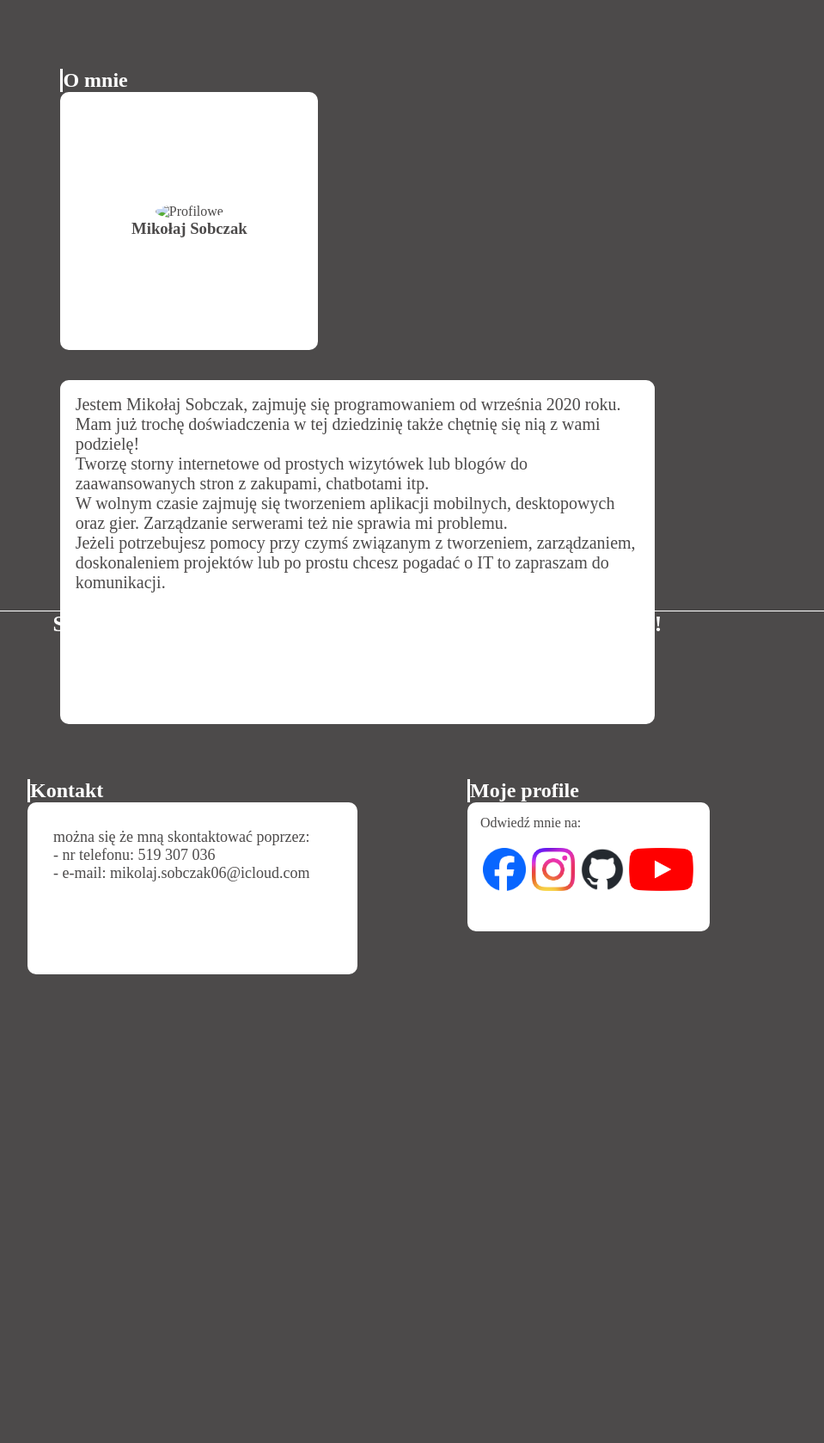
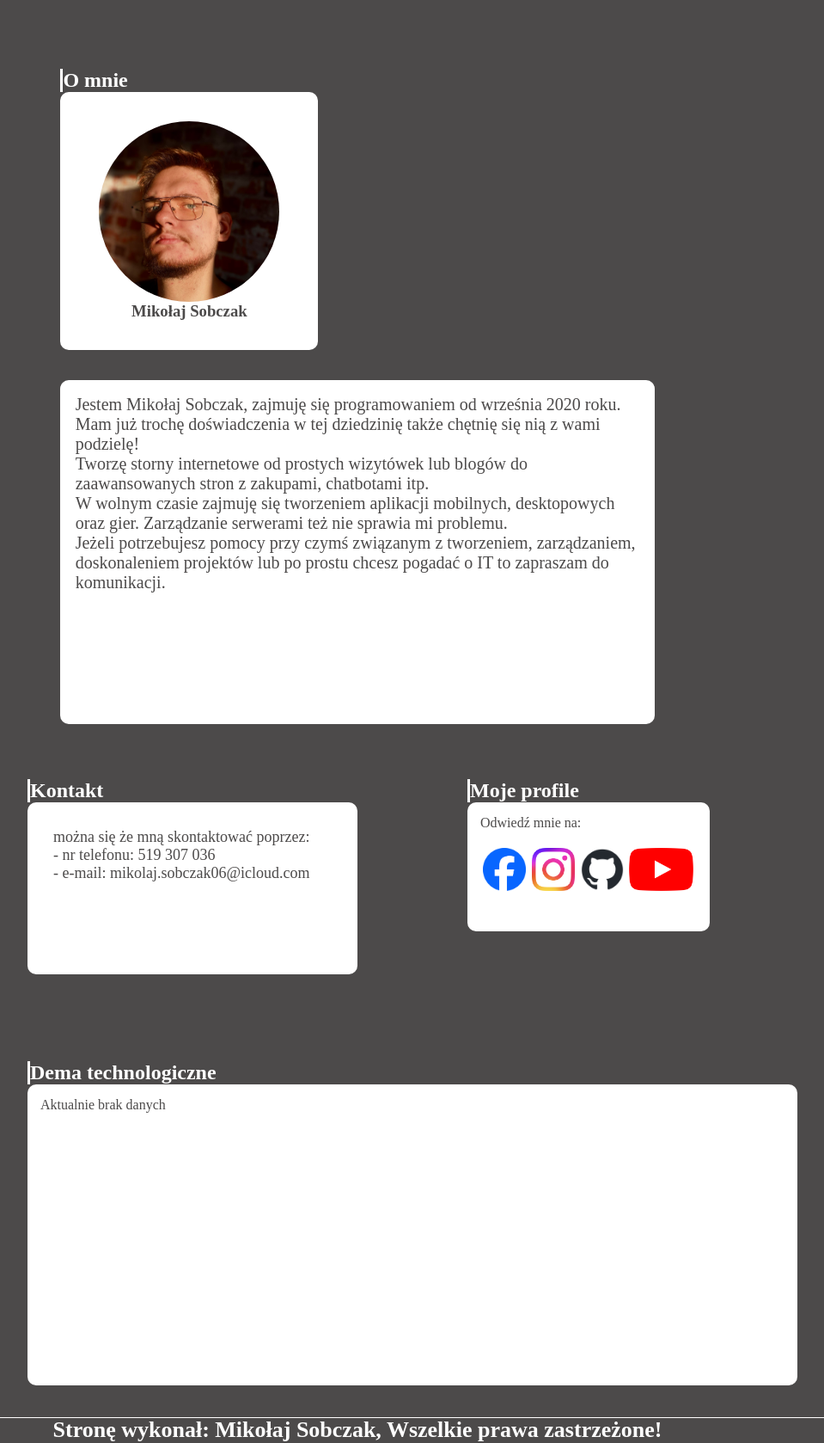
Before and after one commit to Teczak-dev/Teczak-dev.github.io, a PHP site: page / in a window 1280 px wide. Shown: the part 60-1738 px from the top of the page at 86% size, without its empty margins (224-1183 px from the left). Before the commit the page ends 1193 px from the top, so only its background shows below. Run offline with PHP 8.4, Linux system fonts and the light colour scheme.

Commit message:
THINY FIXES 1.5.3

```diff
--- a/Source/CSS/MainPage.css
+++ b/Source/CSS/MainPage.css
@@ -30,6 +30,8 @@ header{
 }
 #about-me img{
     border-radius: 50%;
+    width: 210px;
+    height: 210px;
 }
 #about-me h2{
     text-align: left;
@@ -111,6 +113,7 @@ header{
     height: 100%;
     border-radius: 10px;
     padding: 15px;
+
 }
 
 
@@ -122,7 +125,8 @@ footer{
     align-items: center;
     font-weight: bold;
     font-size: 26px;
-    position: fixed;
+    margin-top: 5%;
+    position: relative;
     bottom: 0;
 }
 ul{
--- a/Source/CSS/MobileMainPage.css
+++ b/Source/CSS/MobileMainPage.css
@@ -12,6 +12,9 @@
         margin-top: 3%;
         margin-left: 20%;
         min-height: 300px;
+    }
+    #contact-me{
+        margin-bottom: 5%;
     }
 }
 @media screen and (max-width: 1450px) {
--- a/index.html
+++ b/index.html
@@ -36,7 +36,7 @@
                 <section id="about-me">
                     <h2>O mnie</h2>
                     <div id="about-me-left">
-                        <img src="" alt="Profilowe">
+                        <img src="Source/img/profilowe.jpg" alt="Profilowe">
                         <h3>Mikołaj Sobczak</h3>
                     </div>
                     <div id="about-me-right">
@@ -85,12 +85,12 @@
                 </section>
 
 
-<!--                <section id="demos">-->
-<!--                    <h2>Dema technologiczne</h2>-->
-<!--                    <div>-->
-<!--                        Testy-->
-<!--                    </div>-->
-<!--                </section>-->
+                <section id="demos">
+                    <h2>Dema technologiczne</h2>
+                    <div>
+                        Aktualnie brak danych
+                    </div>
+                </section>
 
     <!--            <section id="portfolio">-->
     <!--                Portfolio-->
```
Also changed, not shown: Source/img/profilowe.jpg (added).
